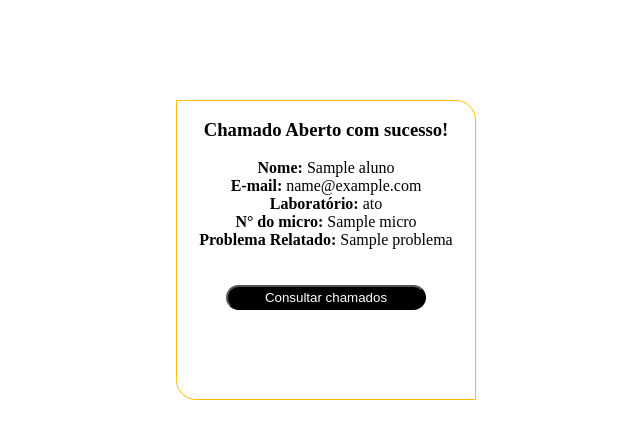
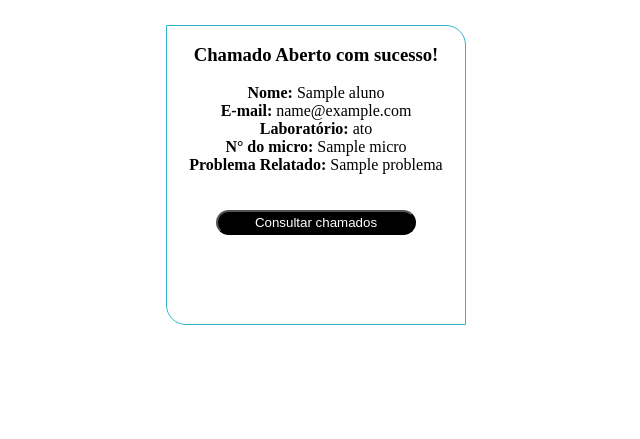
Before and after one commit to GabbsSantana/Fatec, a Flask app: template templates/done.html in a window 1280 px wide. Shown: the part 59-498 px from the top of the page, without its empty margins (324-964 px from the left). Run offline with Flask 2, Linux system fonts and the light colour scheme; the template is opened without the code that fills it: most values are stand-ins (such as "Sample title", 1, 10 or a date in 2020).

Commit message:
Código comentado

```diff
--- a/static/style.css
+++ b/static/style.css
@@ -1,13 +1,13 @@
 
 div#done{
   margin-top: 100px;
-  margin-left: 500px;
+  margin: auto;
   text-align: center;
   width:300px;
   height:300px;
   border:solid 1px;
   border-radius:0px 20px 0px 20px;
-  border-color: rgb(255, 191, 0);
+  border-color: rgb(49, 181, 204);
 }
 
 * {
--- a/templates/all.html
+++ b/templates/all.html
@@ -1,4 +1,6 @@
 {% extends "style.html" %} {% block head %} {{ super() }}
+
+<!-- Div responsável por apresentar todos os chamados abertos no sistema -->
 
 <div id="tabela">
   <table style="width: 100%">
--- a/templates/done.html
+++ b/templates/done.html
@@ -1,21 +1,20 @@
 {% extends "style.html" %} {% block head %} {{ super() }}
 
-<div id="done" >
-<br>
+<!-- Div responsável por apresentar ao usuário que o chamado foi aberto com sucesso -->
+
+<div id="done">
+  <br />
   <h3>Chamado Aberto com sucesso!</h3>
-<br>
+  <br />
   <p><strong>Nome: </strong>{{aluno.nome}}</p>
   <p><strong>E-mail: </strong>{{aluno.email}}</p>
   <p><strong>Laboratório: </strong>{{chamado.laboratorio[12:15]}}</p>
   <p><strong>N° do micro: </strong>{{chamado.micro}}</p>
   <p><strong>Problema Relatado: </strong>{{chamado.problema}}</p>
-<br><br>
+  <br /><br />
   <a href="{{url_for('all')}}">
     <button class="btn" href="./all.html">Consultar chamados</button>
   </a>
-
-
 </div>
 
-
 {% endblock %}
--- a/templates/layout.html
+++ b/templates/layout.html
@@ -5,17 +5,22 @@
   {{ super() }}
 
 
+  <!-- Div responsável por apresentar ao usuário qual foi o Laboratório escolhido -->
+
 <div style="text-align: center; margin-bottom:50px">
   <h2 >Laboratório escolhido:</h2>
     <p> {{ chamado.laboratorio}} </p>
 </div>
 
+  <!-- Div responsável por apresentar ao usuário o LAYOUT do laboratório escolhido -->
   <div id="layout">
       <section id="layout-image">
         <img
         src="{{url_for('static', filename=''+ chamado.laboratorio[12:15]+'.jpg' )}}"
         alt=""/>
       </section>
+
+  <!-- Formulário responsável por receber dados do usuário refente a abertura do chamado -->
 
       <section id="formulario_final">
         <form method="post">
@@ -51,6 +56,7 @@
     </section>
 
 
+  <!-- Div responsável por apresentar ao usuário chamados abertos nesse laboratório -->
 
     <div id="tabela">
       <table style="width: 100%;">
--- a/templates/style.html
+++ b/templates/style.html
@@ -1,3 +1,5 @@
+
+<!--  Página HTML com estilo padrão para todas as outras páginas -->
 <!DOCTYPE html>
 <html lang="pt-br">
   <head>
```
Also changed, not shown: app.py (+16 -4 lines), templates/select.html (+6 -1 lines). Lines whose indentation alone changed are shown as unchanged.
